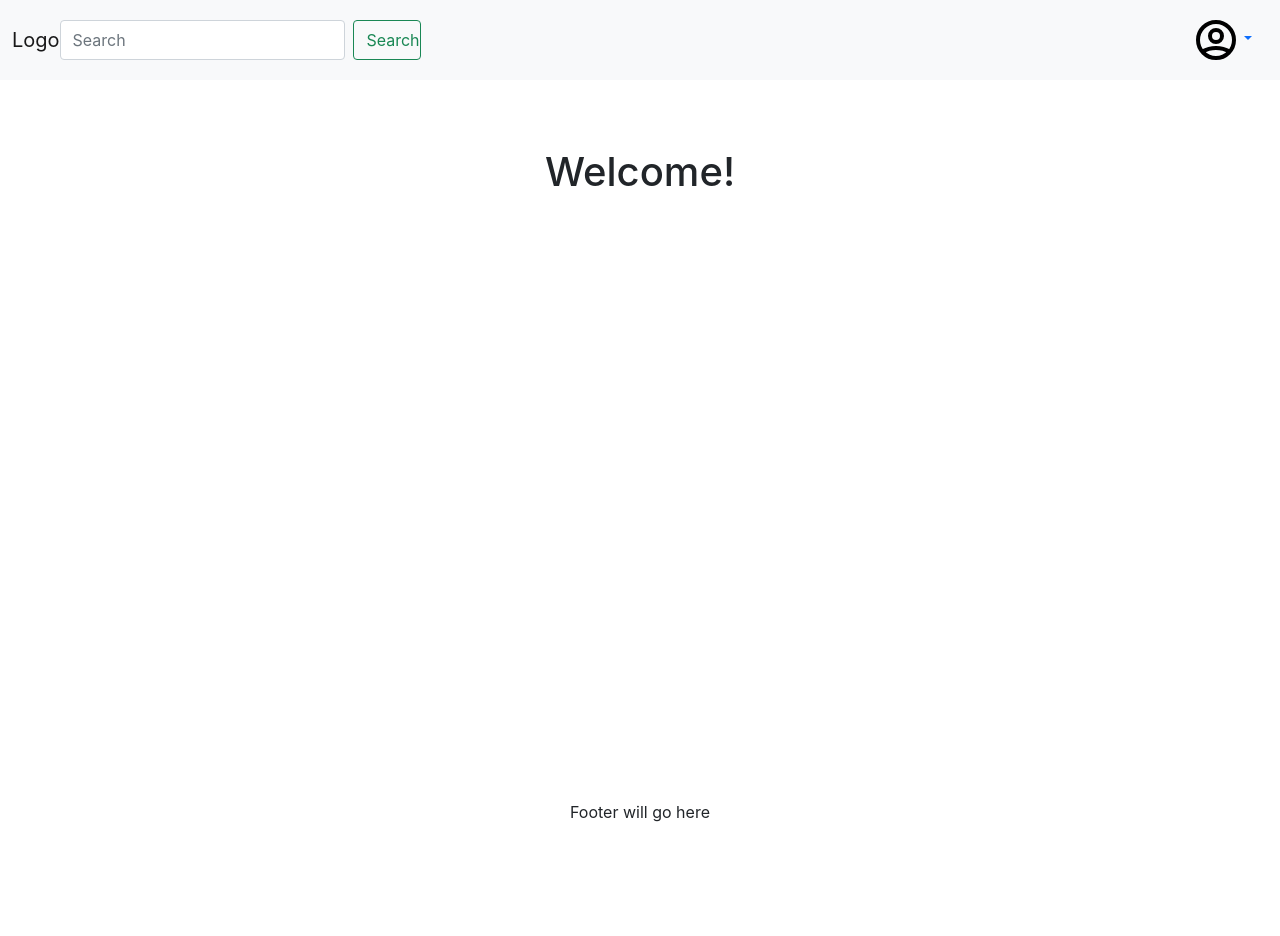
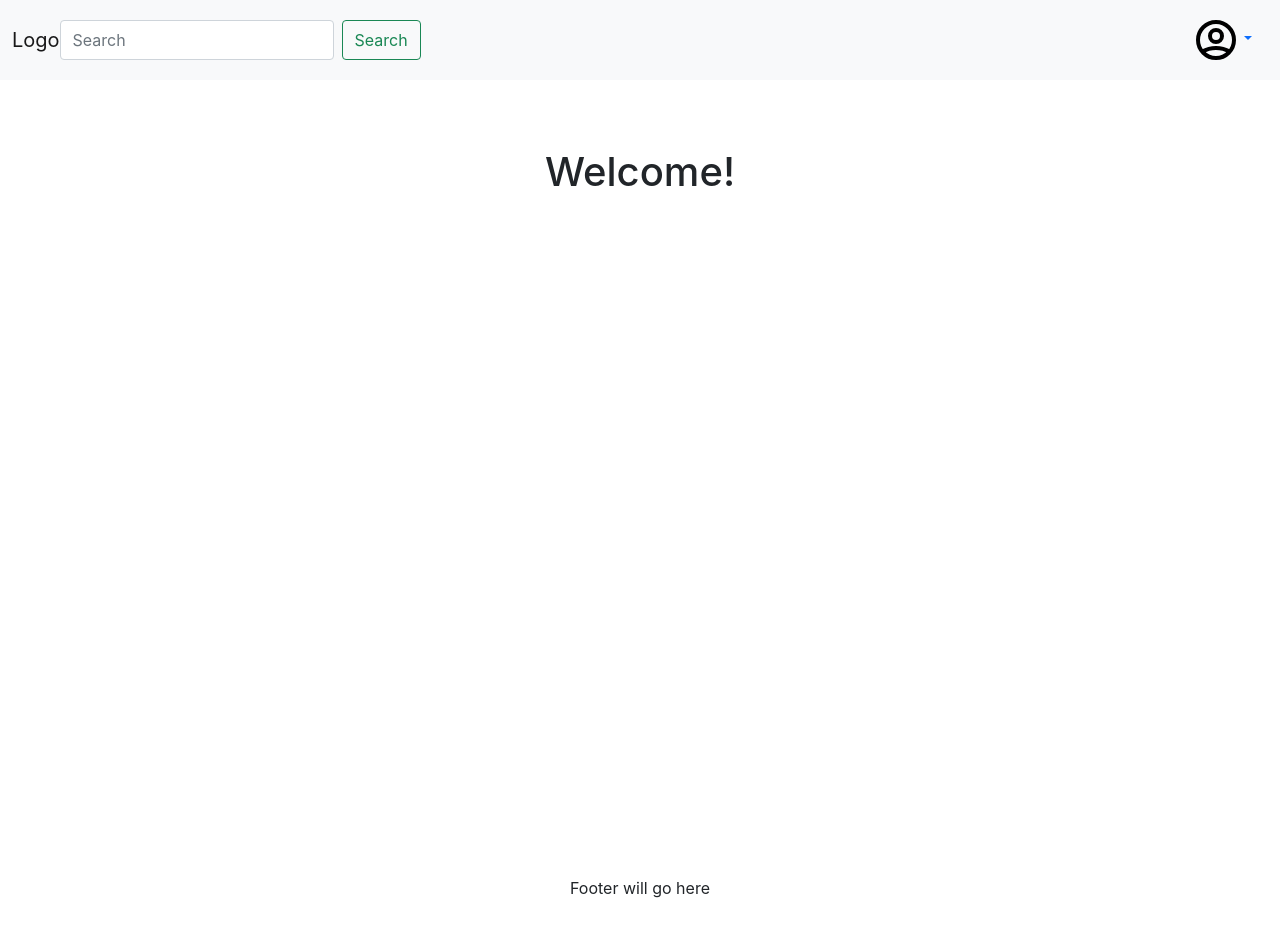
Before and after one commit to AlexRodgers11/flash-card-app, a React (Create React App) app in the folder client/: page / in a window 1280 px wide. Shown: the top 936 px of the page. Built offline with nearby package versions, Linux system fonts and the light colour scheme.

Commit message:
get rid of overflow property in index.css because it messes up bootstrap navbar funtionality

```diff
--- a/client/src/index.css
+++ b/client/src/index.css
@@ -1,6 +1,5 @@
 * {
   box-sizing: border-box;
-  overflow: auto;
 }
 
 *::-webkit-scrollbar {
```
